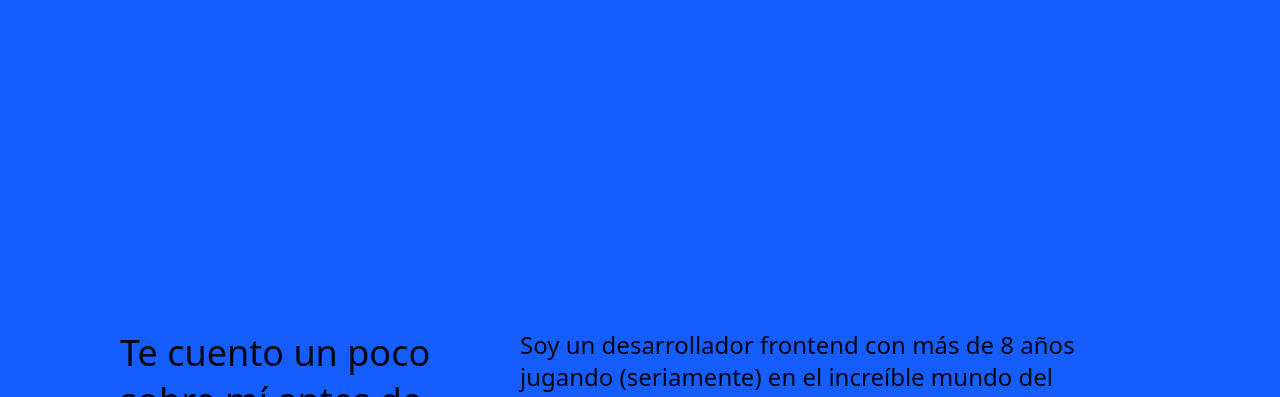
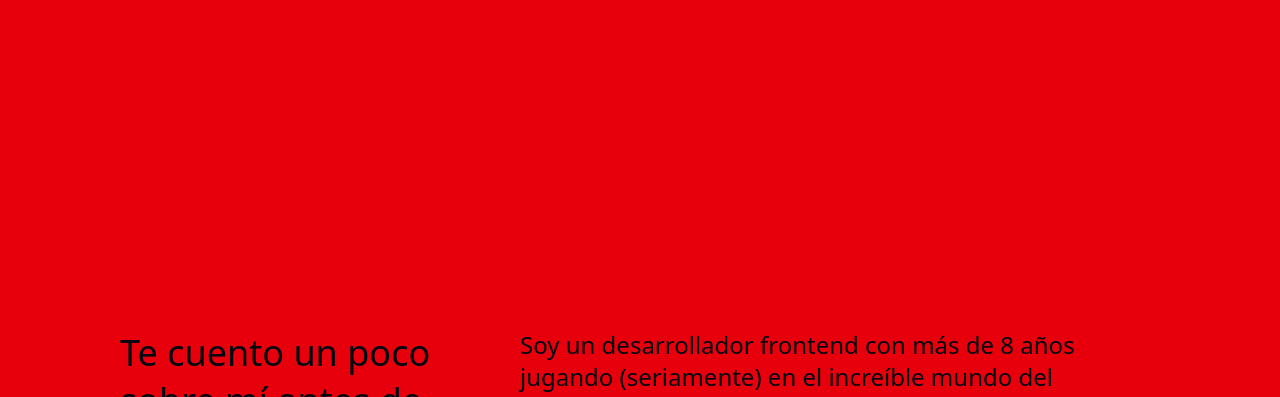
Before and after one commit to frankuxui/frankuxui.dev, an Astro site: page / in a window 1280 px wide. Shown: the part 703-1100 px from the top of the page. Built offline with nearby package versions, Linux system fonts and the light colour scheme; Astro itself is replaced by a stand-in of ours.

Commit message:
change color

```diff
--- a/src/styles/global.css
+++ b/src/styles/global.css
@@ -15,7 +15,7 @@
 
   --container-8xl: 1400px;
 
-  --color-background: var(--color-blue-600);
+  --color-background: var(--color-red-600);
   --color-foreground: var(--color-gray-950);
   --color-border: var(--color-gray-200);
 
```
